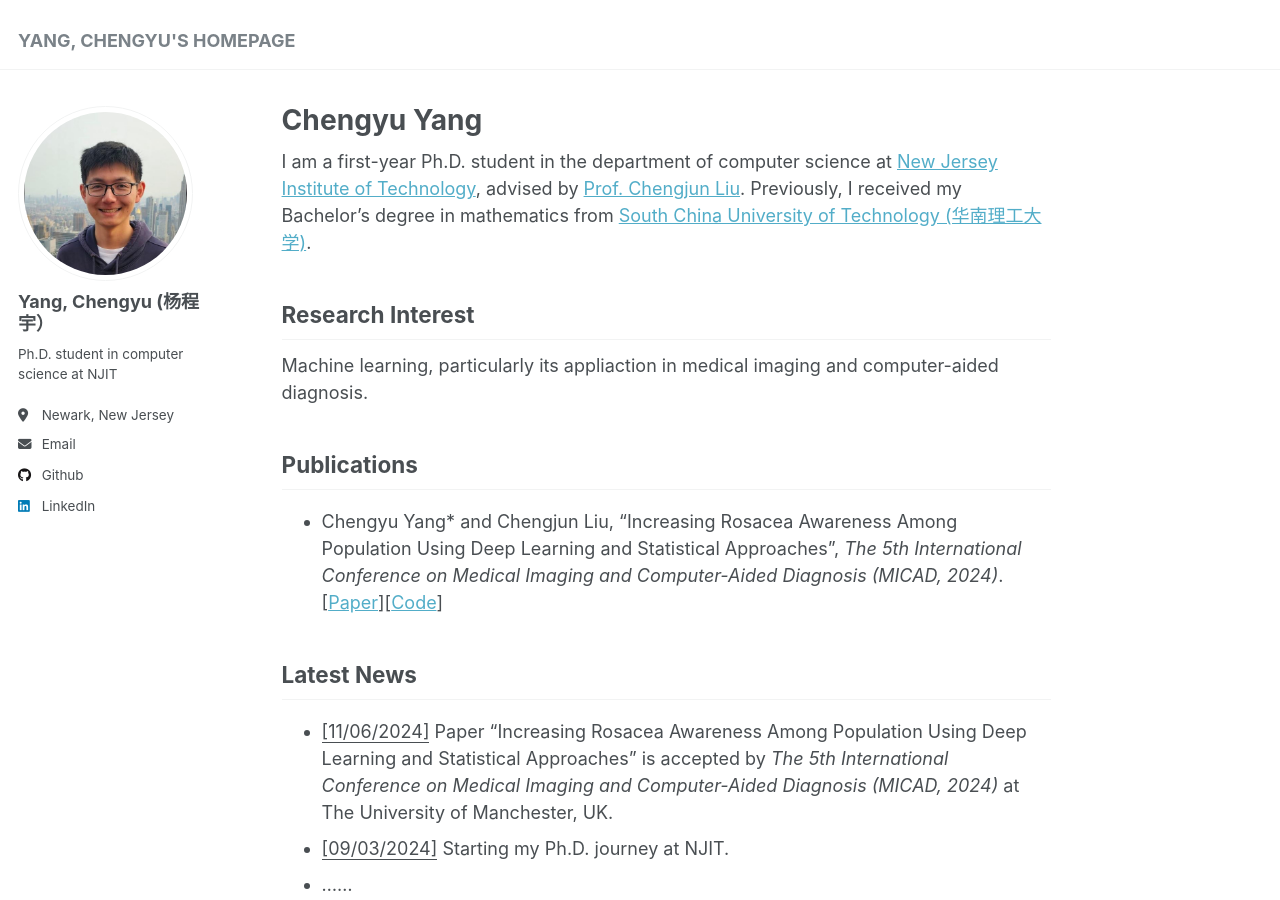
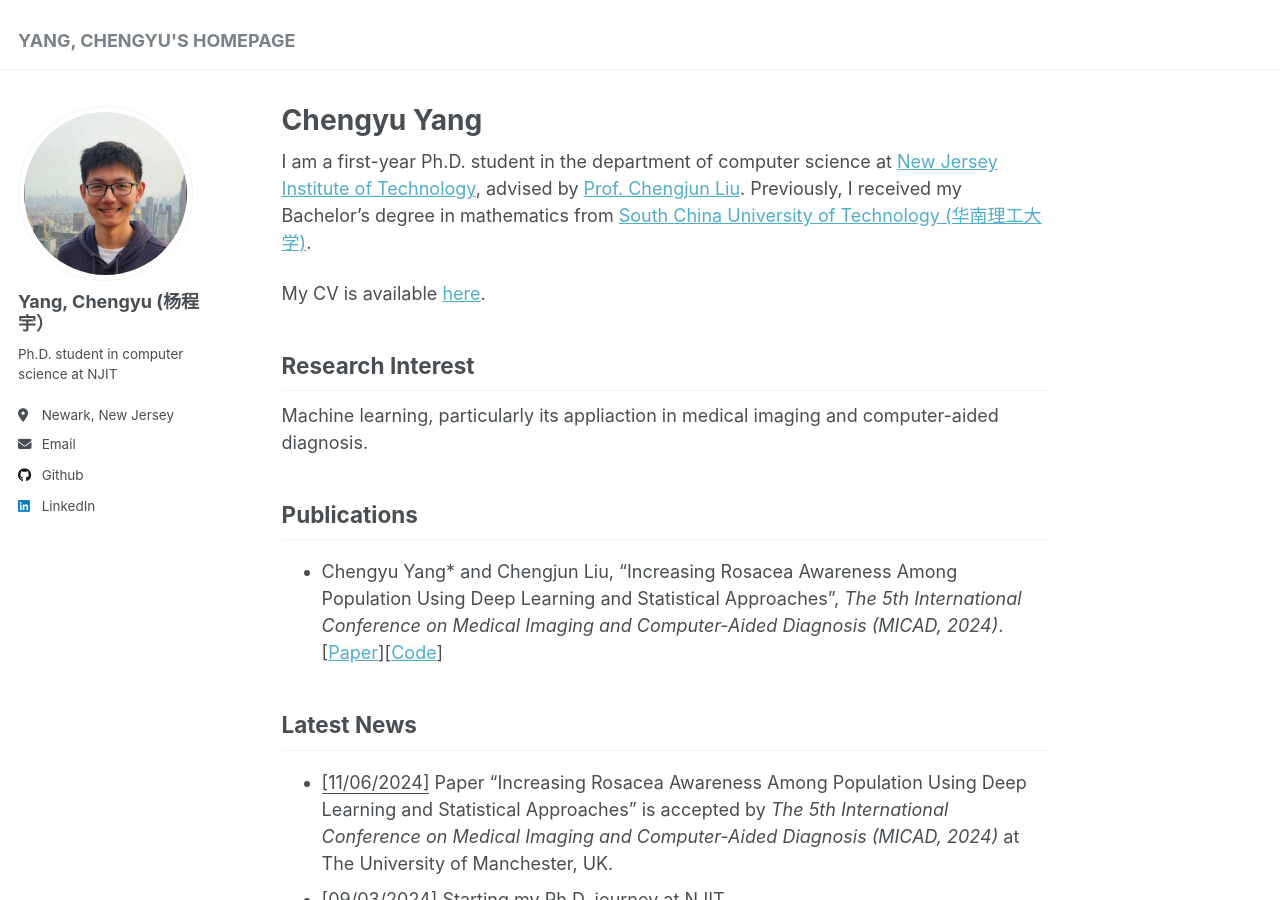
Before and after one commit to cyang322/cyang322.github.io, a Jekyll site: the page built from _pages/about.md, in a window 1280 px wide and 900 px high. Built offline with Jekyll 4.4.1, drawn with Linux system fonts in a browser that asks for light colours.

Commit message:
Update about.md

```diff
--- a/_pages/about.md
+++ b/_pages/about.md
@@ -8,6 +8,7 @@ redirect_from:
 ---
 I am a first-year Ph.D. student in the department of computer science at [New Jersey Institute of Technology](https://www.njit.edu/), advised by [Prof. Chengjun Liu](https://web.njit.edu/~cliu/). Previously, I received my Bachelor's degree in mathematics from [South China University of Technology (华南理工大学)](https://www.usnews.com/education/best-global-universities/south-china-university-of-technology-505115).
 
+My CV is available [here](www.google.com).
 
 Research Interest
 ------
```
